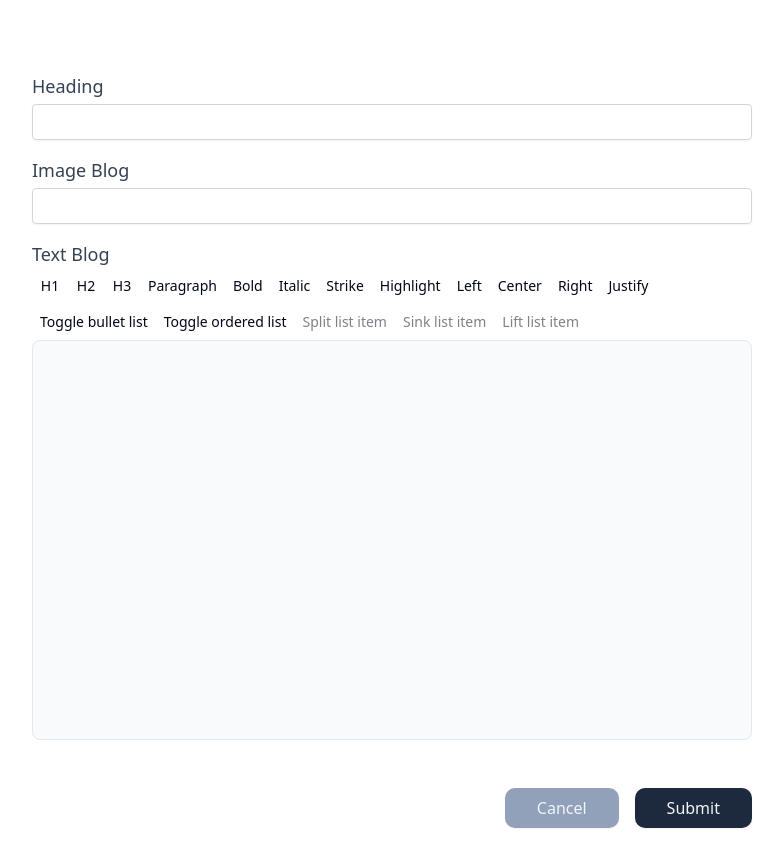
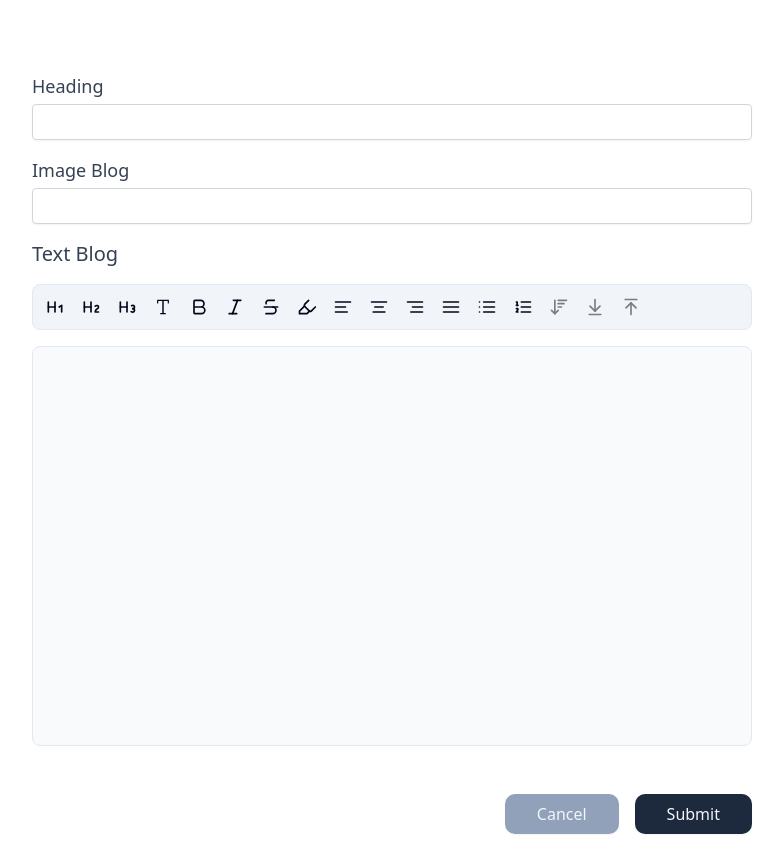
Before and after one commit to busracogul/content-management-panel, a React (Vite) app: page /content-page in a window 1280 px wide. Shown: the whole page, without its empty margins (248-1031 px from the left). Built offline with nearby package versions, Linux system fonts and the light colour scheme.

Commit message:
feat: add icons

```diff
--- a/package.json
+++ b/package.json
@@ -31,6 +31,7 @@
     "react": "^19.0.0",
     "react-dom": "^19.0.0",
     "react-hook-form": "^7.54.2",
+    "react-icons": "^5.5.0",
     "react-router": "^7.3.0",
     "react-router-dom": "^7.3.0",
     "tailwind-merge": "^3.0.2",
--- a/src/ContentPage.tsx
+++ b/src/ContentPage.tsx
@@ -59,7 +59,7 @@ function ContentPage() {
           )}
         </div>
         <div>
-          <Label className="block text-gray-700 text-lg font-light">
+          <Label className="block text-gray-700 text-xl font-light">
             Text Blog
           </Label>
           <Controller
--- a/src/text-editor/menu-bar.tsx
+++ b/src/text-editor/menu-bar.tsx
@@ -1,4 +1,23 @@
 import { Toggle } from "../components/ui/toggle";
+import {
+  LuHeading1,
+  LuHeading2,
+  LuHeading3,
+  LuBold,
+  LuItalic,
+  LuHighlighter,
+  LuAlignLeft,
+  LuAlignRight,
+  LuAlignCenter,
+  LuList,
+  LuListOrdered,
+  LuStrikethrough,
+  LuAlignJustify,
+  LuArrowDownWideNarrow,
+  LuArrowUpToLine,
+  LuArrowDownToLine,
+} from "react-icons/lu";
+import { RxText } from "react-icons/rx";
 
 function MenuBar({ editor }: { editor: any }) {
   if (!editor) {
@@ -6,7 +25,7 @@ function MenuBar({ editor }: { editor: any }) {
   }
 
   return (
-    <div className="control-group">
+    <div className="control-group border rounded-md p-1 my-4 bg-slate-100 space-x-2 z-50">
       <div className="button-group">
         <Toggle
           onClick={() =>
@@ -16,7 +35,7 @@ function MenuBar({ editor }: { editor: any }) {
             editor.isActive("heading", { level: 1 }) ? "is-active" : ""
           }
         >
-          H1
+          <LuHeading1 style={{ width: "20px", height: "20px" }} />
         </Toggle>
         <Toggle
           onClick={() =>
@@ -26,7 +45,7 @@ function MenuBar({ editor }: { editor: any }) {
             editor.isActive("heading", { level: 2 }) ? "is-active" : ""
           }
         >
-          H2
+          <LuHeading2 style={{ width: "20px", height: "20px" }} />
         </Toggle>
         <Toggle
           onClick={() =>
@@ -36,43 +55,43 @@ function MenuBar({ editor }: { editor: any }) {
             editor.isActive("heading", { level: 3 }) ? "is-active" : ""
           }
         >
-          H3
+          <LuHeading3 style={{ width: "20px", height: "20px" }} />
         </Toggle>
         <Toggle
           onClick={() => editor.chain().focus().setParagraph().run()}
           className={editor.isActive("paragraph") ? "is-active" : ""}
         >
-          Paragraph
+          <RxText style={{ width: "20px", height: "20px" }} />
         </Toggle>
         <Toggle
           onClick={() => editor.chain().focus().toggleBold().run()}
           className={editor.isActive("bold") ? "is-active" : ""}
         >
-          Bold
+          <LuBold style={{ width: "20px", height: "20px" }} />
         </Toggle>
         <Toggle
           onClick={() => editor.chain().focus().toggleItalic().run()}
           className={editor.isActive("italic") ? "is-active" : ""}
         >
-          Italic
+          <LuItalic style={{ width: "20px", height: "20px" }} />
         </Toggle>
         <Toggle
           onClick={() => editor.chain().focus().toggleStrike().run()}
           className={editor.isActive("strike") ? "is-active" : ""}
         >
-          Strike
+          <LuStrikethrough style={{ width: "20px", height: "20px" }} />
         </Toggle>
         <Toggle
           onClick={() => editor.chain().focus().toggleHighlight().run()}
           className={editor.isActive("highlight") ? "is-active" : ""}
         >
-          Highlight
+          <LuHighlighter style={{ width: "20px", height: "20px" }} />
         </Toggle>
         <Toggle
           onClick={() => editor.chain().focus().setTextAlign("left").run()}
           className={editor.isActive({ textAlign: "left" }) ? "is-active" : ""}
         >
-          Left
+          <LuAlignLeft style={{ width: "20px", height: "20px" }} />
         </Toggle>
         <Toggle
           onClick={() => editor.chain().focus().setTextAlign("center").run()}
@@ -80,13 +99,13 @@ function MenuBar({ editor }: { editor: any }) {
             editor.isActive({ textAlign: "center" }) ? "is-active" : ""
           }
         >
-          Center
+          <LuAlignCenter style={{ width: "20px", height: "20px" }} />
         </Toggle>
         <Toggle
           onClick={() => editor.chain().focus().setTextAlign("right").run()}
           className={editor.isActive({ textAlign: "right" }) ? "is-active" : ""}
         >
-          Right
+          <LuAlignRight style={{ width: "20px", height: "20px" }} />
         </Toggle>
         <Toggle
           onClick={() => editor.chain().focus().setTextAlign("justify").run()}
@@ -94,38 +113,38 @@ function MenuBar({ editor }: { editor: any }) {
             editor.isActive({ textAlign: "justify" }) ? "is-active" : ""
           }
         >
-          Justify
+          <LuAlignJustify style={{ width: "20px", height: "20px" }} />
         </Toggle>
 
         <Toggle
           onClick={() => editor.chain().focus().toggleBulletList().run()}
           className={editor.isActive("bulletList") ? "is-active" : ""}
         >
-          Toggle bullet list
+          <LuList style={{ width: "20px", height: "20px" }} />
         </Toggle>
         <Toggle
           onClick={() => editor.chain().focus().toggleOrderedList().run()}
           className={editor.isActive("orderedList") ? "is-active" : ""}
         >
-          Toggle ordered list
+          <LuListOrdered style={{ width: "20px", height: "20px" }} />
         </Toggle>
         <Toggle
           onClick={() => editor.chain().focus().splitListItem("listItem").run()}
           disabled={!editor.can().splitListItem("listItem")}
         >
-          Split list item
+          <LuArrowDownWideNarrow style={{ width: "20px", height: "20px" }} />
         </Toggle>
         <Toggle
           onClick={() => editor.chain().focus().sinkListItem("listItem").run()}
           disabled={!editor.can().sinkListItem("listItem")}
         >
-          Sink list item
+          <LuArrowDownToLine style={{ width: "20px", height: "20px" }} />
         </Toggle>
         <Toggle
           onClick={() => editor.chain().focus().liftListItem("listItem").run()}
           disabled={!editor.can().liftListItem("listItem")}
         >
-          Lift list item
+          <LuArrowUpToLine style={{ width: "20px", height: "20px" }} />
         </Toggle>
       </div>
     </div>
```
Also changed, not shown: 1 other file (tests, documents, lock files or other folders).
